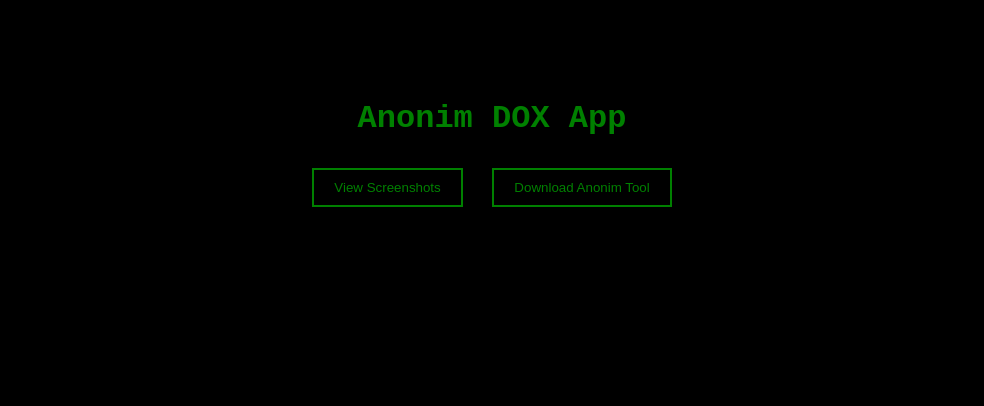
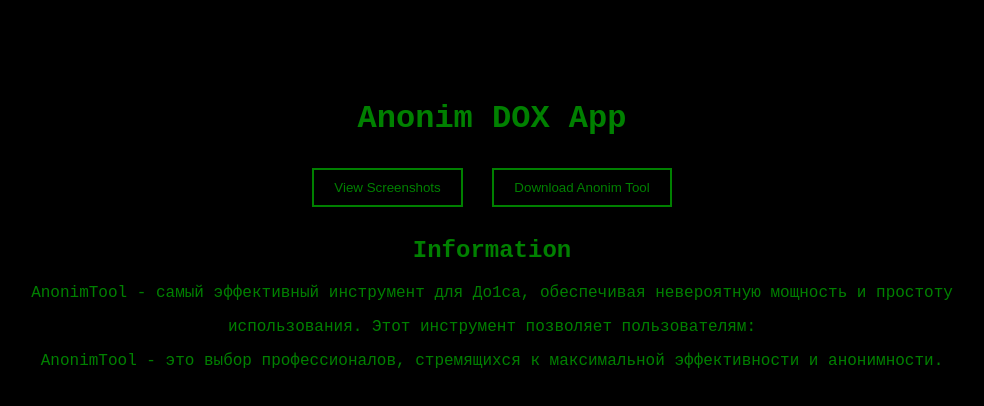
Before and after one commit to statusvisualeffect/AnonimTool, a plain HTML site: page index.html in a window 1280 px wide. Shown: the whole page, without its empty margins (148-1132 px from the left). Drawn offline with Linux system fonts and the light colour scheme.

Commit message:
Update index.html

```diff
--- a/index.html
+++ b/index.html
@@ -14,6 +14,16 @@
         <button id="downloadBtn">Download Anonim Tool</button>
     </div>
 
+    <div class="info-section">
+        <h2>Information</h2>
+        <div class="scrollable-info">
+AnonimTool - самый эффективный инструмент для До1са, обеспечивая невероятную мощность и простоту</p>
+использования. Этот инструмент позволяет пользователям:</p>
+AnonimTool - это выбор профессионалов, стремящихся к максимальной эффективности и анонимности.
+        </p>
+        </div>
+    </div>
+
     <script src="script.js"></script>
 </body>
 </html>
```
